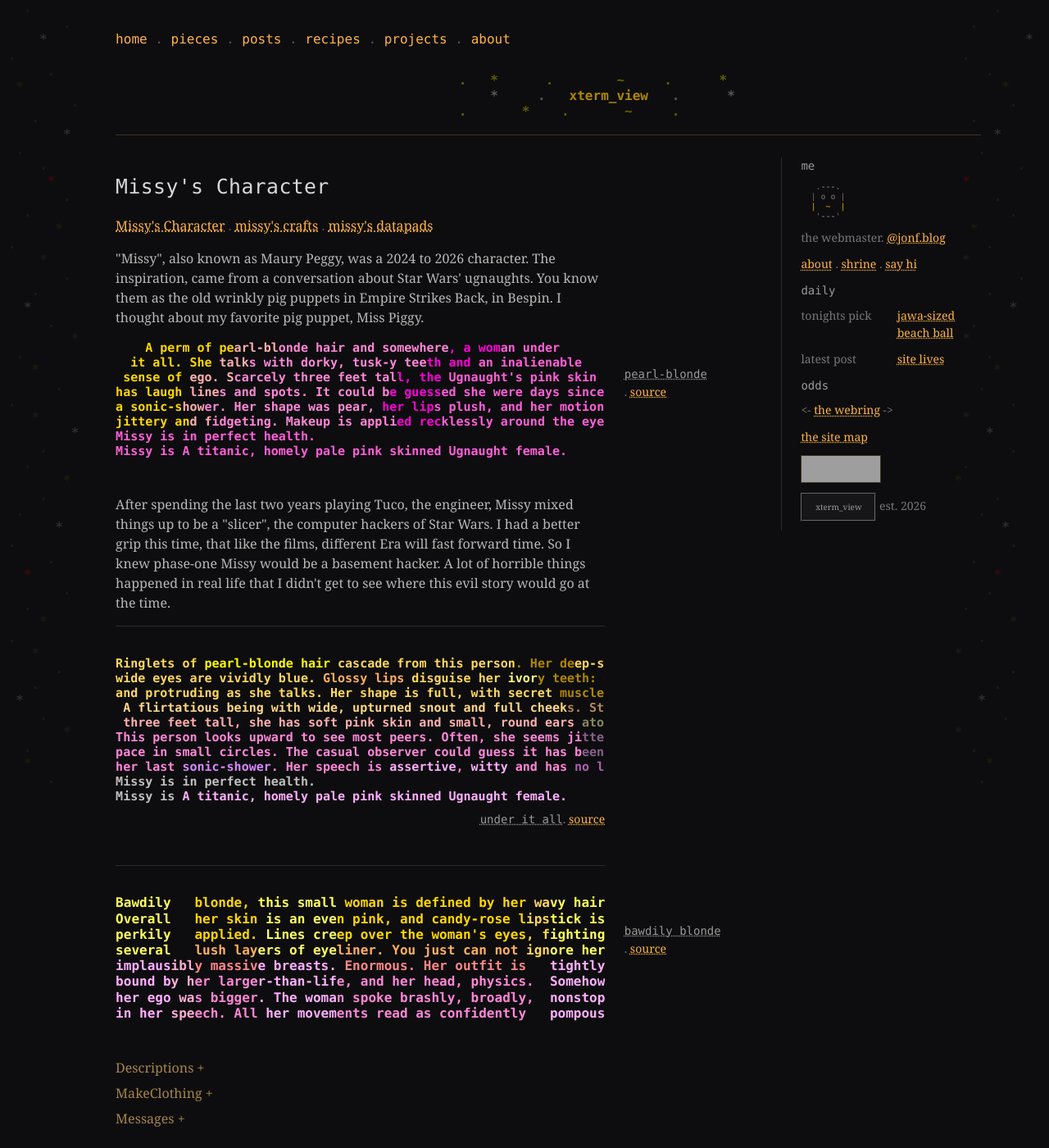
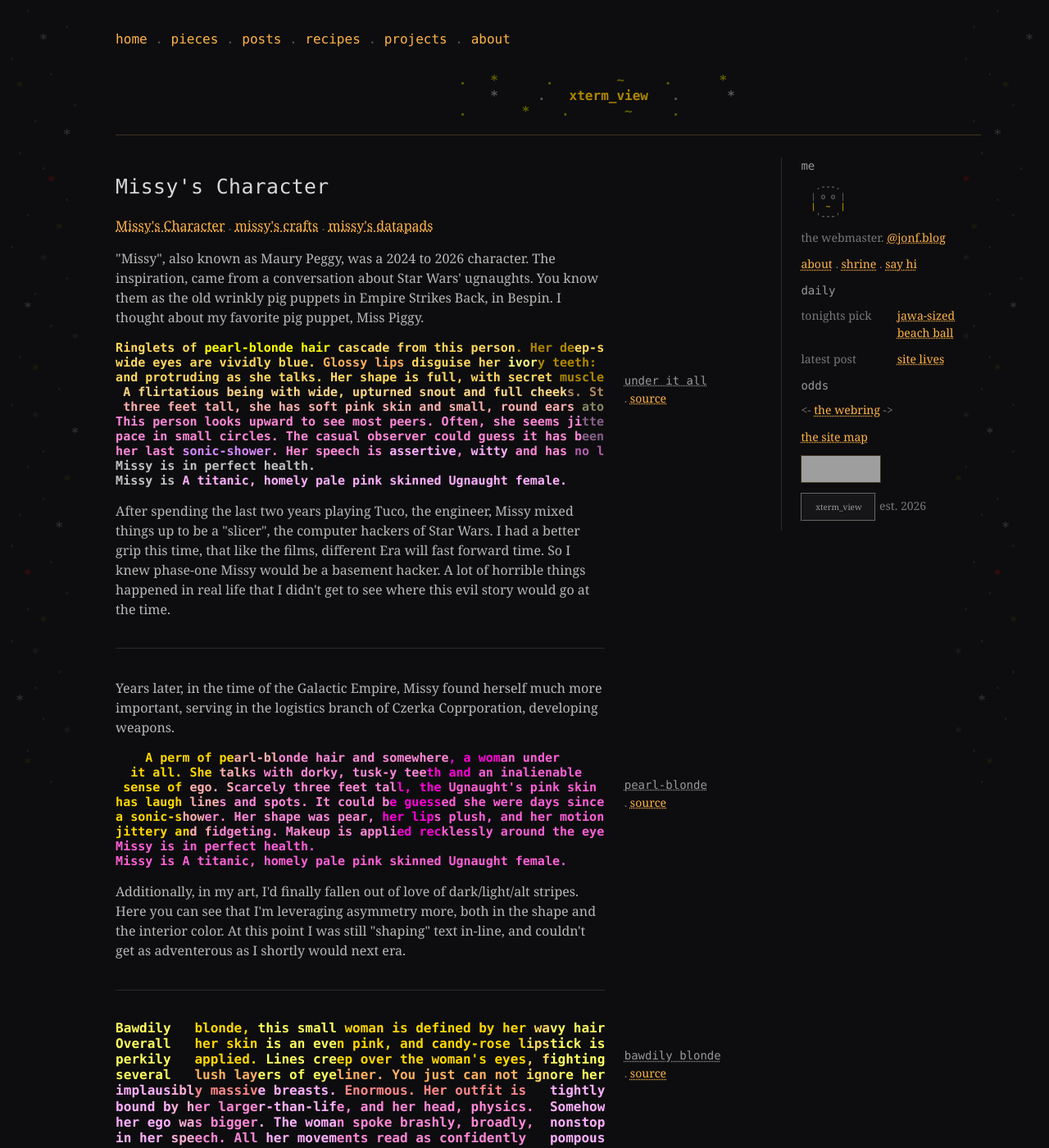
Before and after one commit to jf-atray/jf-atray.github.io, a Jekyll site: the page built from pieces/missy.md, in a window 1280 px wide and 1400 px high. Shown: the whole window at 82% size. Built offline with Jekyll 4.4.1, drawn with Linux system fonts in a browser that asks for light colours; grey boxes are pictures that could not be loaded.

Commit message:
writing up about missy art

```diff
--- a/pieces/missy.md
+++ b/pieces/missy.md
@@ -9,16 +9,18 @@ parent: /pieces.html
 {% include viewfolds.html family="missy" %}
 
 "Missy", also known as Maury Peggy, was a 2024 to 2026 character. The inspiration, came from a conversation about Star Wars' ugnaughts. You know them as the old wrinkly pig puppets in Empire Strikes Back, in Bespin. I thought about my favorite pig puppet, Miss Piggy.
-<section class="exhibit">
+  {% xterm_file missy/desc_1.txt cap:right %}
+After spending the last two years playing Tuco, the engineer, Missy mixed things up to be a "slicer", the computer hackers of Star Wars. I had a better grip this time, that like the films, different Era will fast forward time. So I knew phase-one Missy would be a basement hacker. A lot of horrible things happened in real life that I didn't get to see where this evil story would go at the time.
+
+---
+
+Years later, in the time of the Galactic Empire, Missy found herself much more important, serving in the logistics branch of Czerka Coprporation, developing weapons.
   {% xterm_file missy/desc_2.txt cap:right %}
-</section>
-After spending the last two years playing Tuco, the engineer, Missy mixed things up to be a "slicer", the computer hackers of Star Wars. I had a better grip this time, that like the films, different Era will fast forward time. So I knew phase-one Missy would be a basement hacker. A lot of horrible things happened in real life that I didn't get to see where this evil story would go at the time.
-<section class="exhibit">
-  {% xterm_file missy/desc_1.txt cap:bottom %}
-</section>
-<section class="exhibit">
+Additionally, in my art, I'd finally fallen out of love of dark/light/alt stripes. Here you can see that I'm leveraging asymmetry more, both in the shape and the interior color. At this point I was still "shaping" text in-line, and couldn't get as adventerous as I shortly would next era.
+
+---
+
   {% xterm_file missy/desc_3.txt cap:right %}
-</section>
 
 {% include tagfold.html tag="desc & missy" title="Descriptions" %}
 {% include tagfold.html tag="wearing & missy" title="MakeClothing" %}
```
